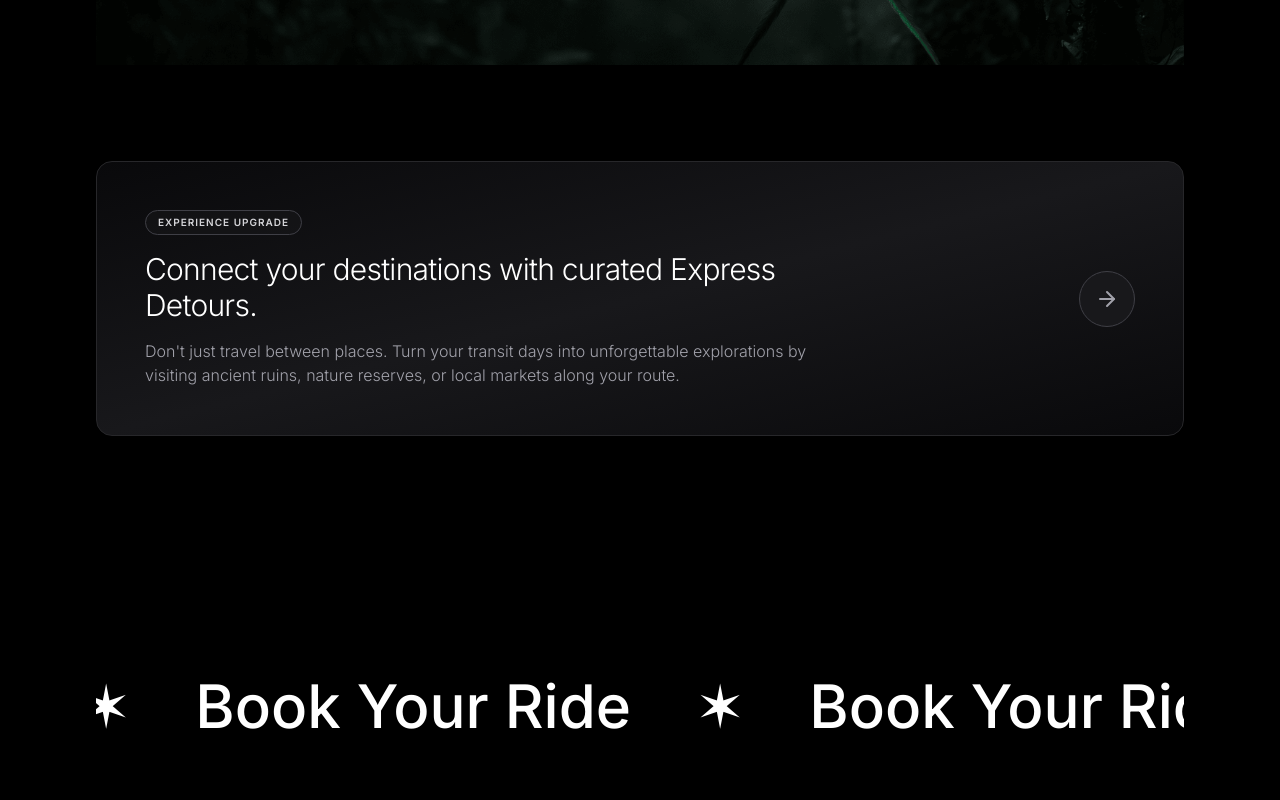
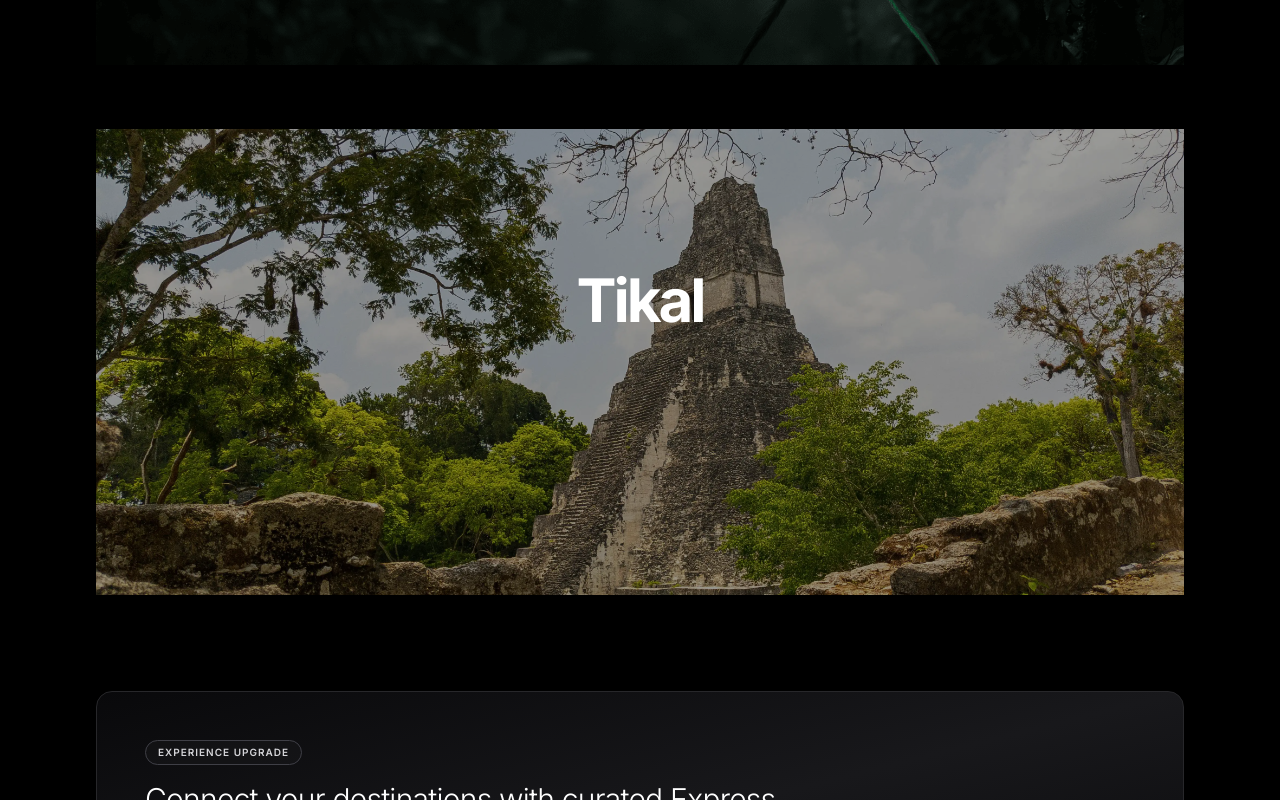
Before and after one commit to byron-rod/blvck-sheep, a Next.js app: page /destinations in a window 1280 px wide. Shown: the part 2520-3320 px from the top of the page. Built offline with nearby package versions, Linux system fonts and the light colour scheme.

Commit message:
updated desintations added Tikal

```diff
--- a/src/data/destinations.ts
+++ b/src/data/destinations.ts
@@ -26,6 +26,7 @@ import wellnessAtitlan from "@/assets/images/wellness-atitlan.png";
 import social from "@/assets/images/social-hero.png";
 import hotelMain from "@/assets/images/hotel-main.png";
 import hostelMain from "@/assets/images/hostels-main.png";
+import tikalDestinations from "@/assets/images/tikal-destinations.webp";
 
 export const destinationsData: DestinationDetail[] = [
   // --- LAKE ATITLAN ---
@@ -346,5 +347,74 @@ export const destinationsData: DestinationDetail[] = [
         link: "/hotels"
       }
     ]
+  },
+  // --- TIKAL ---
+  {
+    id: "tikal",
+    language: "en",
+    title: "Tikal",
+    subtitle: "Jungle & Archeology",
+    heroImage: tikalDestinations.src,
+    overview: "The cradle of Maya civilization. Explore ancient temples surrounded by deep, pristine rainforest.",
+    sections: [
+      {
+        heading: "Quick Facts & Logistics",
+        content: "Tikal is the most important archeological site of the Mayan empire. Travel Time: While overland transit is possible with connecting trips in Lanquin or Rio Dulce, a direct 45-minute flight from Guatemala City to Mundo Maya International Airport is highly recommended for optimal comfort. Blvck Sheep provides private and shared transfers from Flores to Tikal, El Remate, or Crater Azul, as well as curated local tour coordination.",
+        actionText: "Plan your Tikal Expedition",
+        actionLink: "https://wa.me/50255116881?text=Hello!,%20I%20am%20interested%20in%20planning%20a%20trip%20to%20Tikal!",
+      },
+      {
+        heading: "Curated Highlights",
+        content: "1. Tikal National Park: Ancient ruins, towering pyramids, and breathtaking views from Temple IV.\n2. Flores Island: Charming boutique lakeside town, famous for its colorful streets and sunsets over Lake Petén Itzá.\n3. Yaxhá National Park: Sunsets over the lagoon and an alternative, less crowded archaeological exploration.\n4. Crater Azul: Dive into the most pristine, crystal-clear water in one of Guatemala's best-kept secret spots.",
+      }
+    ],
+    accommodationPortals: [
+      {
+        title: "Curated Hostels",
+        description: "Discover our hand-picked selection of high-energy social spaces, community hubs, and premium backpacker lodges.",
+        image: hostelMain.src,
+        link: "/hostels"
+      },
+      {
+        title: "Boutique Hotels",
+        description: "Explore our exclusive collection of colonial sanctuaries, luxury retreats, and high-end design properties.",
+        image: hotelMain.src,
+        link: "/hotels"
+      }
+    ]
+  },
+  {
+    id: "tikal",
+    language: "es",
+    title: "Tikal",
+    subtitle: "Selva y Arqueología",
+    heroImage: tikalDestinations.src,
+    overview: "La cuna de la civilización Maya. Explora templos milenarios rodeados de selva tropical profunda.",
+    sections: [
+      {
+        heading: "Datos Rápidos y Logística",
+        content: "Tikal es el sitio arqueológico más importante del imperio Maya. Tiempo de Viaje: Aunque el tránsito terrestre es posible con paradas en Lanquín o Río Dulce, recomendamos encarecidamente un vuelo directo de 45 minutos desde la Ciudad de Guatemala al Aeropuerto Internacional Mundo Maya para una comodidad óptima. Blvck Sheep ofrece traslados privados y compartidos desde Flores hacia Tikal, El Remate, o Cráter Azul, así como coordinación de tours locales curados.",
+        actionText: "Planea tu Expedición a Tikal",
+        actionLink: "https://wa.me/50255116881?text=¡Hola!,%20Me%20interesa%20planear%20un%20viaje%20a%20Tikal!",
+      },
+      {
+        heading: "Experiencias Curadas",
+        content: "1. Parque Nacional Tikal: Ruinas milenarias, pirámides imponentes y vistas espectaculares desde el Templo IV.\n2. Isla de Flores: Encantador pueblo boutique junto al lago, famoso por sus calles coloridas y atardeceres en el Lago Petén Itzá.\n3. Parque Nacional Yaxhá: Atardeceres sobre la laguna y una exploración arqueológica alternativa con menos multitudes.\n4. Cráter Azul: Sumérgete en el agua más cristalina en uno de los lugares secretos mejor guardados de Guatemala.",
+      }
+    ],
+    accommodationPortals: [
+      {
+        title: "Hostales Curados",
+        description: "Descubre nuestra selección artesanal de espacios sociales de alta energía, centros comunitarios y refugios premium para viajeros.",
+        image: hostelMain.src,
+        link: "/hostels"
+      },
+      {
+        title: "Hoteles Boutique",
+        description: "Explora nuestra colección exclusiva de santuarios coloniales, retiros de lujo y propiedades de diseño de alta gama.",
+        image: hotelMain.src,
+        link: "/hotels"
+      }
+    ]
   }
 ];
```
Also changed, not shown: src/assets/images/tikal-destinations.webp (added).
